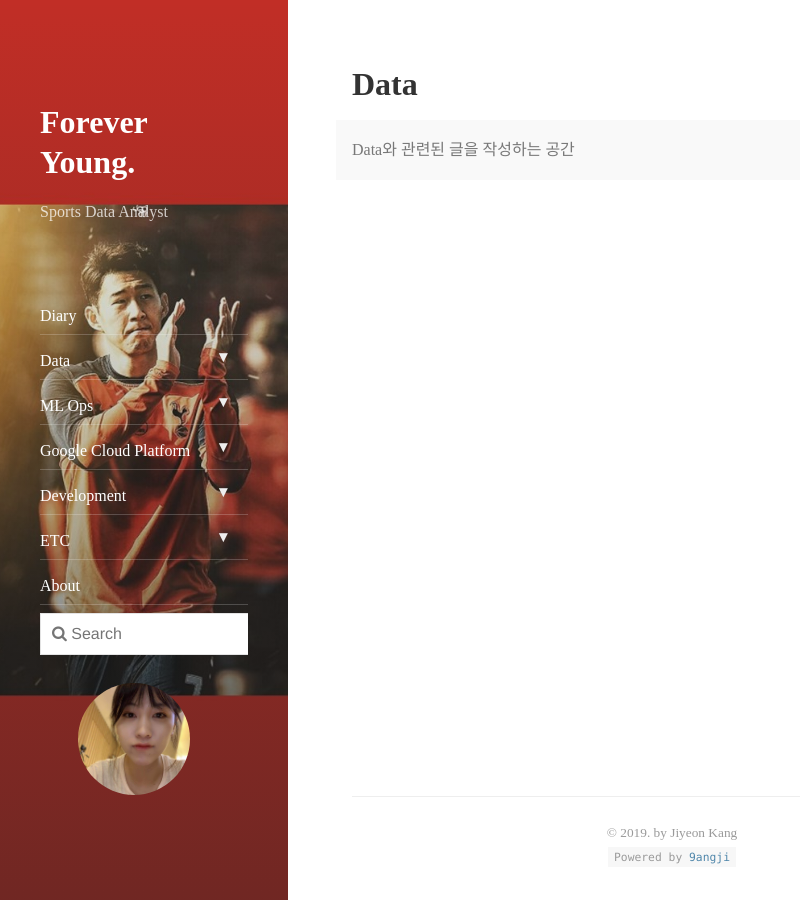
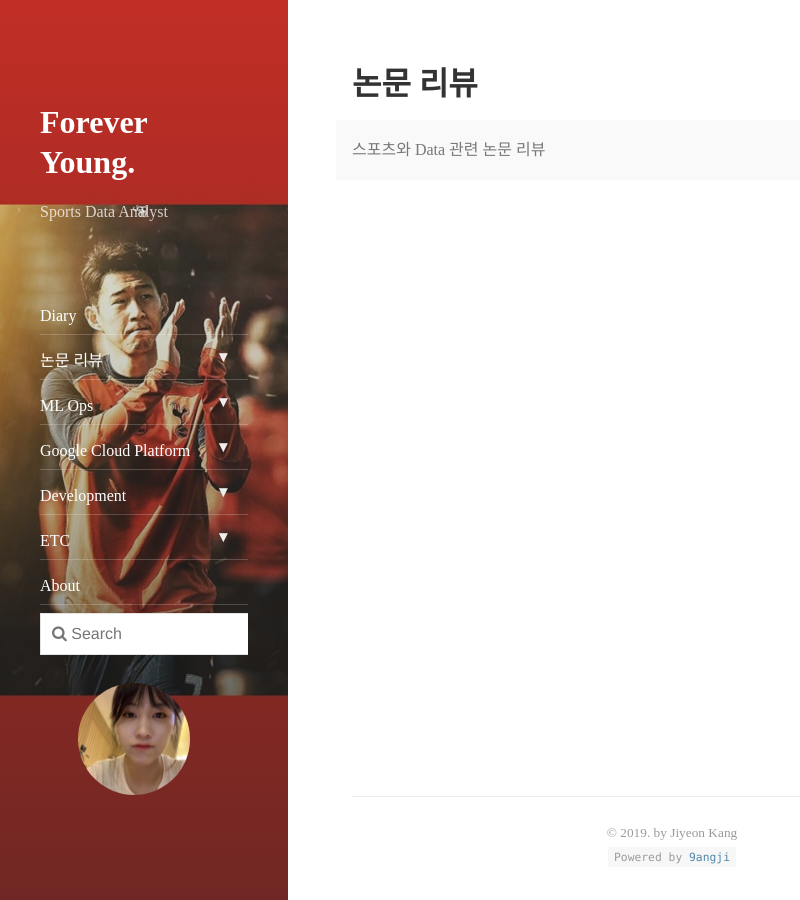
Before and after one commit to 9angji/9angji.github.io, a Jekyll site: the page built from _featured_categories/논문 리뷰.md, in a window 1280 px wide and 900 px high. Shown: the whole window, without its empty margins (0-800 px from the left). Built offline with Jekyll 4.4.1, drawn with Linux system fonts in a browser that asks for light colours; nearby versions of some CDN libraries.

Commit message:
Update and rename data.md to 논문 리뷰.md

```diff
--- a/_featured_categories/data.md
+++ b/_featured_categories/논문 리뷰.md
@@ -1,10 +1,10 @@
 ---
 layout: list
-title: Data
+title: 논문 리뷰
 slug: data
 menu: true
 submenu: true
-order: 2
+order: 1
 description: >
-  Data와 관련된 글을 작성하는 공간
+  스포츠와 Data 관련 논문 리뷰
 ---
```
